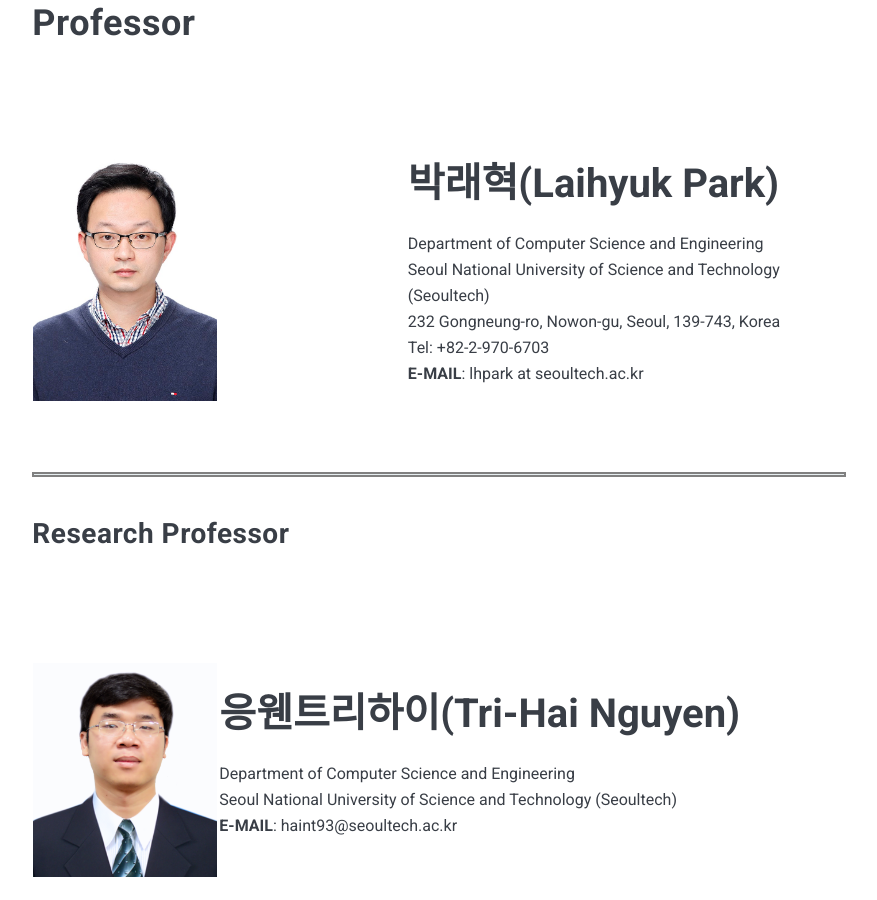
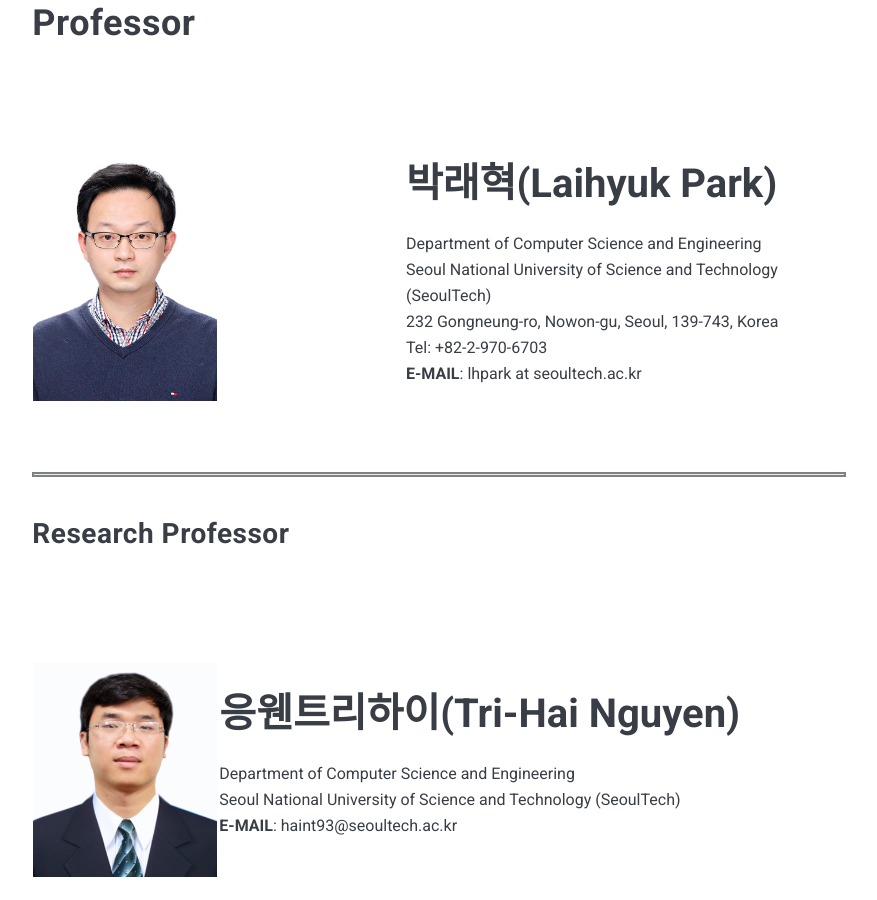
Before and after one commit to Icelab-2020/icelab-2020.github.io, a Jekyll site: the page built from _pages/01_members.md, in a window 1280 px wide and 900 px high, scrolled down 280 px. Shown: the whole window, without its empty margins (201-1078 px from the left). Built offline with Jekyll 4.4.1, drawn with Linux system fonts in a browser that asks for light colours; nearby versions of some CDN libraries.

Commit message:
Update 01_members.md

```diff
--- a/_pages/01_members.md
+++ b/_pages/01_members.md
@@ -10,7 +10,7 @@ permalink: /01_members/
 
 | <img width=400/>   |    |
 |:---|:---|
-| ![iot]({{site.baseurl}}/images/lh.jpg){: width="184" height="248"} | <b><span style="font-size:250%">박래혁(Laihyuk Park)</span></b><br><br> Department of Computer Science and Engineering  <br>  Seoul National University of Science and Technology (Seoultech) <br>  232 Gongneung-ro, Nowon-gu, Seoul, 139-743, Korea <br> Tel: +82-2-970-6703  <br>  **E-MAIL**: lhpark at seoultech.ac.kr |
+| ![iot]({{site.baseurl}}/images/lh.jpg){: width="184" height="248"} | <b><span style="font-size:250%">박래혁(Laihyuk Park)</span></b><br><br> Department of Computer Science and Engineering  <br>  Seoul National University of Science and Technology (SeoulTech) <br>  232 Gongneung-ro, Nowon-gu, Seoul, 139-743, Korea <br> Tel: +82-2-970-6703  <br>  **E-MAIL**: lhpark at seoultech.ac.kr |
 
 <hr style="border:2px solid gray">
 
@@ -18,7 +18,7 @@ permalink: /01_members/
 
 |    |  <img width=400/>  |
 |:---|:---|
-| ![iot]({{site.baseurl}}/images/tri.png){: width="184" height="248"} | <b><span style="font-size:250%">응웬트리하이(Tri-Hai Nguyen)</span></b><br><br> Department of Computer Science and Engineering   <br> Seoul National University of Science and Technology (Seoultech)  <br> **E-MAIL**:  haint93@seoultech.ac.kr |
+| ![iot]({{site.baseurl}}/images/tri.png){: width="184" height="248"} | <b><span style="font-size:250%">응웬트리하이(Tri-Hai Nguyen)</span></b><br><br> Department of Computer Science and Engineering   <br> Seoul National University of Science and Technology (SeoulTech)  <br> **E-MAIL**:  haint93@seoultech.ac.kr |
 
 <hr style="border:2px solid gray">
 
```
